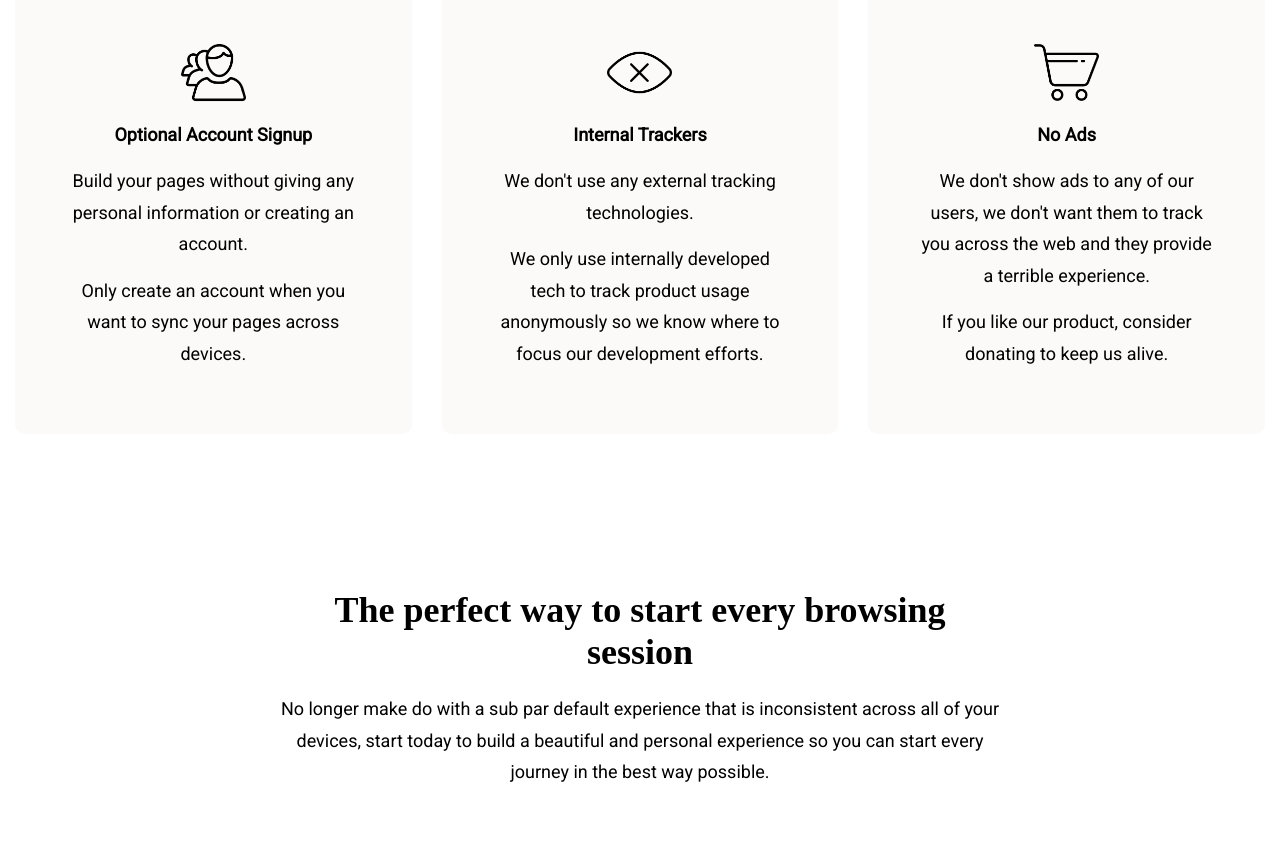
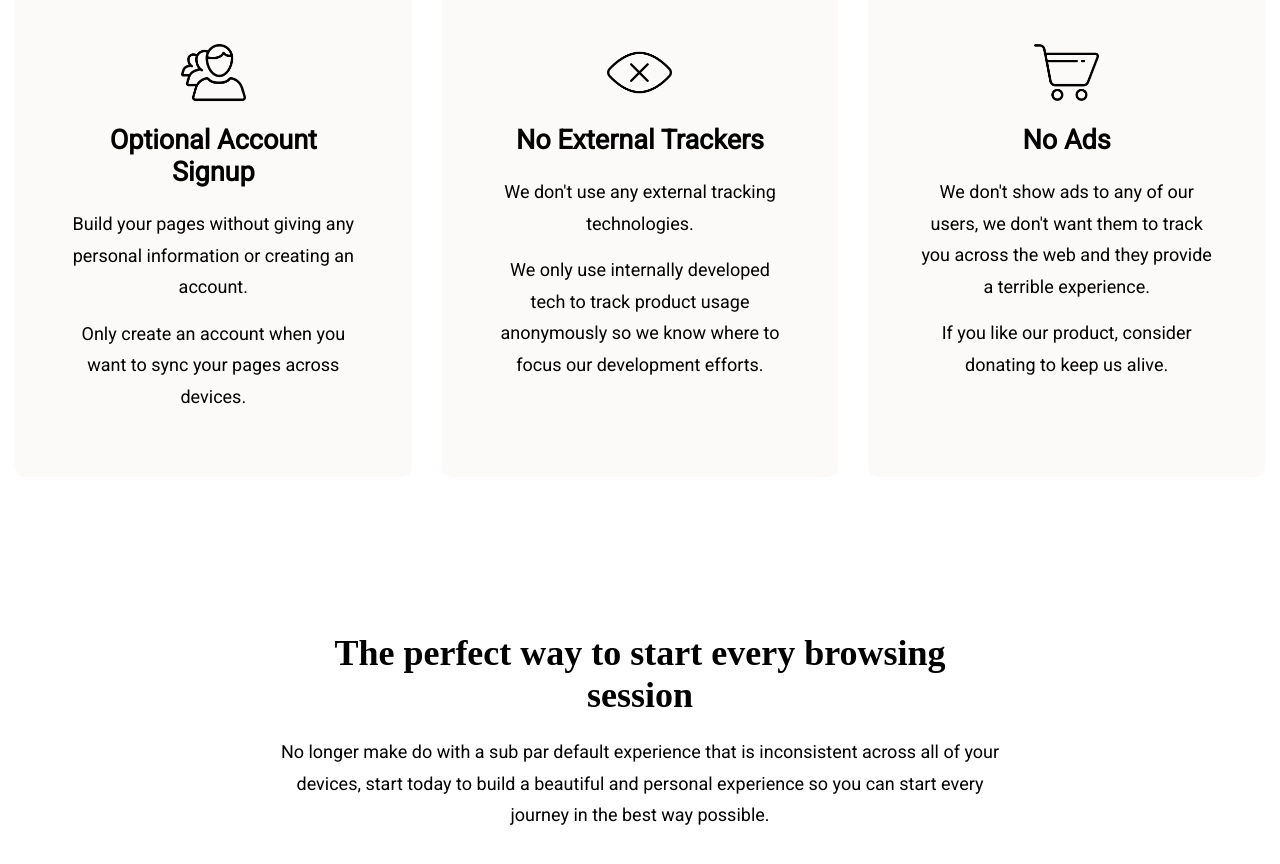
Before and after one commit to web-launcher-online/marketing_frontend, a Nuxt app: page / in a window 1280 px wide. Shown: the part 2920-3784 px from the top of the page. Built offline with nearby package versions, Linux system fonts and the light colour scheme; a web font is replaced by a local one.

Commit message:
Minor Copy Adjustment

```diff
--- a/components/Privacy.vue
+++ b/components/Privacy.vue
@@ -2,21 +2,21 @@
   <div class="c-privacy">
     <div class="c-privacy-block">
       <img src="/images/featureGallery/shopping-cart.png" alt="No Ads Icon">
-      <h5>No Ads</h5>
+      <h4>No Ads</h4>
       <p>We don't show ads to any of our users, we don't want them to track you across the web and they provide a terrible experience.</p>
       <p>If you like our product, consider donating to keep us alive.</p>
     </div>
 
     <div class="c-privacy-block">
       <img src="/images/featureGallery/visibility.png" alt="Internal Only Trackers Icon">
-      <h5>Internal Trackers</h5>
+      <h4>No External Trackers</h4>
       <p>We don't use any external tracking technologies.</p>
       <p>We only use internally developed tech to track product usage anonymously so we know where to focus our development efforts.</p>
     </div>
 
     <div class="c-privacy-block">
       <img src="/images/featureGallery/group.png" alt="Optional Account Signup Icon">
-      <h5>Optional Account Signup</h5>
+      <h4>Optional Account Signup</h4>
       <p>Build your pages without giving any personal information or creating an account.</p>
       <p>Only create an account when you want to sync your pages across devices.</p>
     </div>
@@ -28,10 +28,6 @@
   display: flex;
   flex-direction: row-reverse;
   margin-bottom: 60px;
-}
-
-.c-privacy h5 {
-  margin-bottom: 20px;
 }
 
 .c-privacy p {
```
Also changed, not shown: public/images/icon.png (added).
